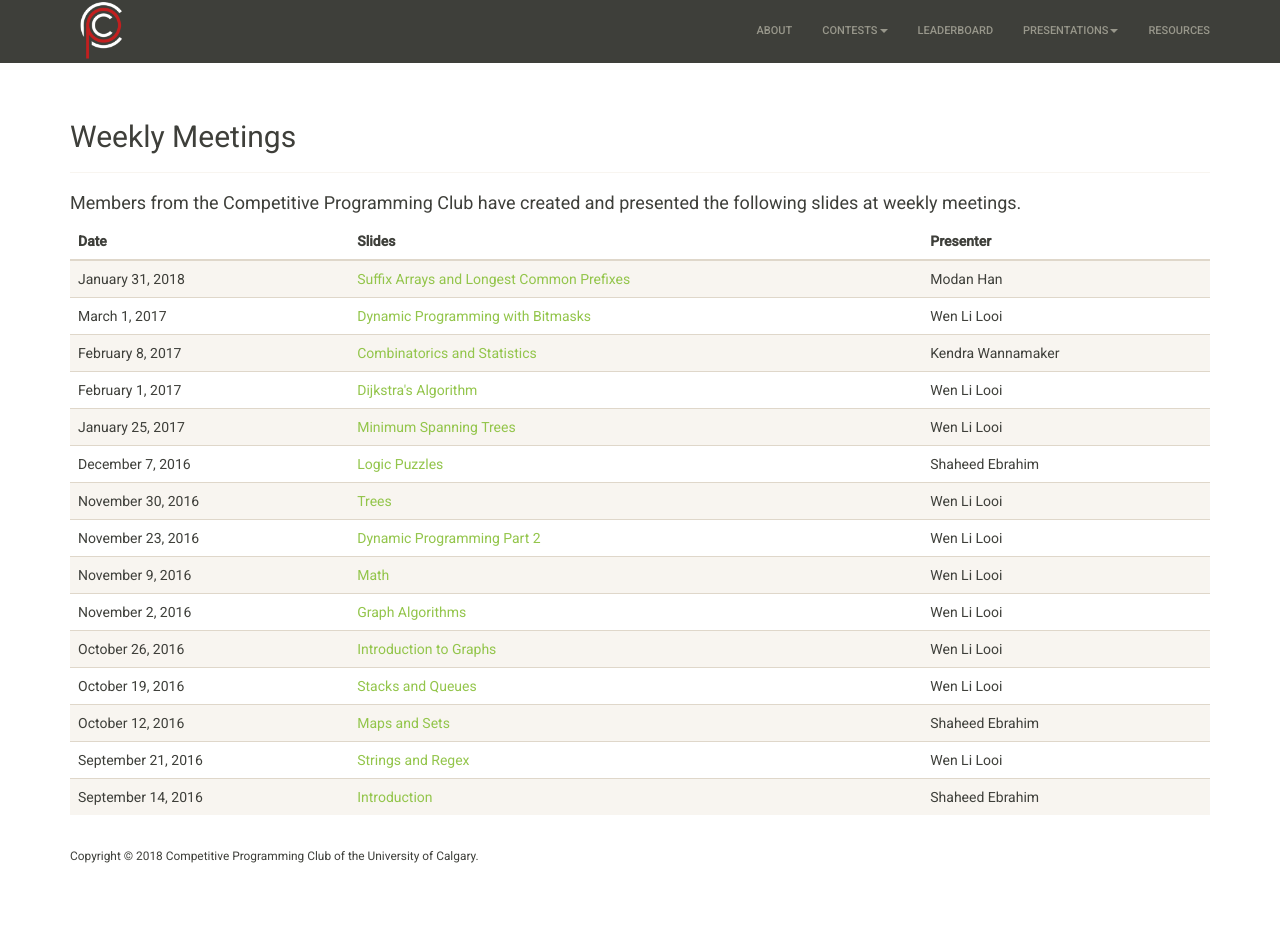
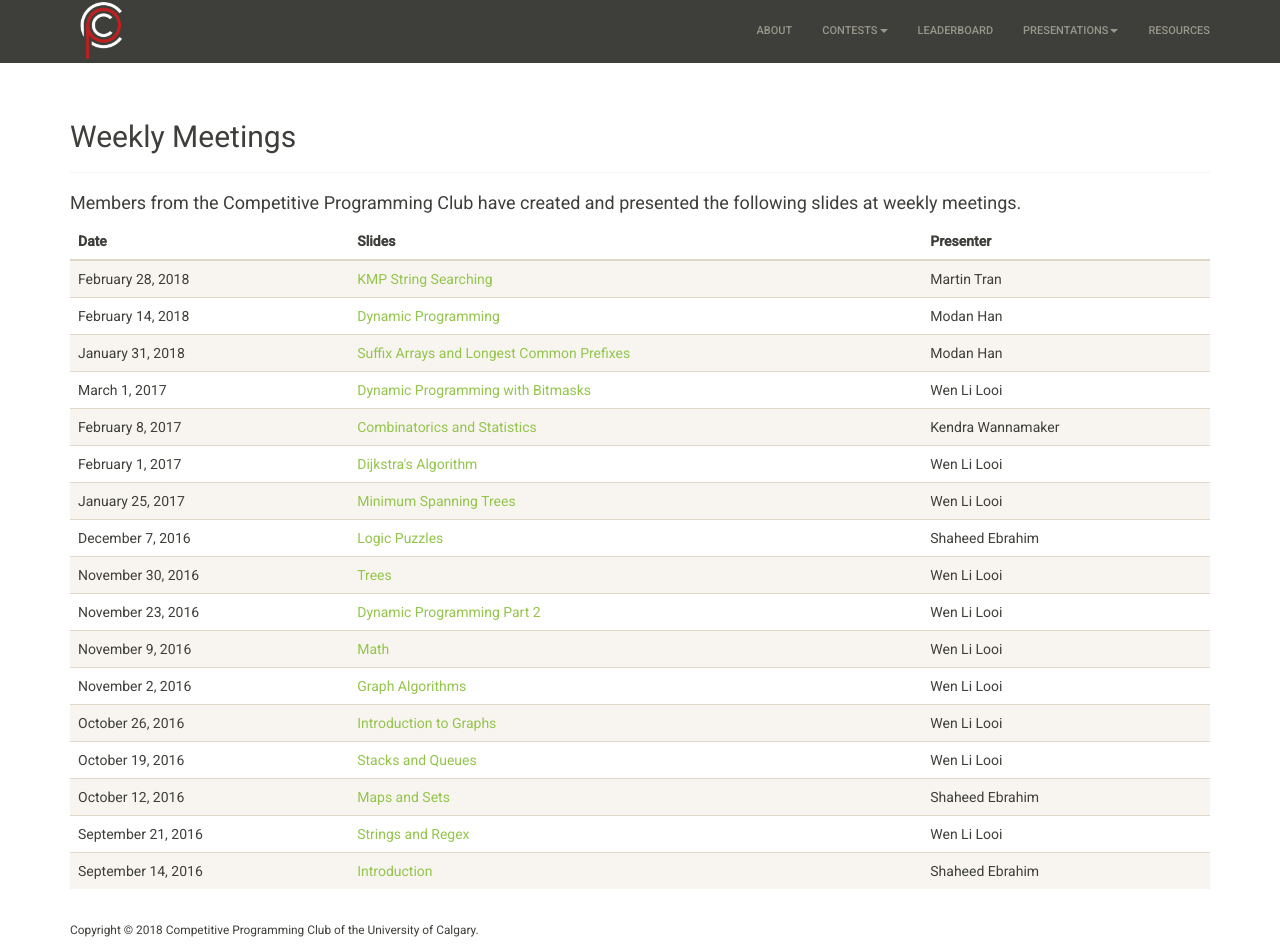
Before and after one commit to ProblemSolvingClub/psc-website, a Jekyll site: the page built from presentations/weekly-meetings/index.html, in a window 1280 px wide and 949 px high. Built offline with Jekyll 4.4.1, drawn with Linux system fonts in a browser that asks for light colours; nearby versions of some CDN libraries.

Commit message:
Added weekly meeting powerpoints (DP & KMP)

```diff
--- a/presentations/weekly-meetings/index.html
+++ b/presentations/weekly-meetings/index.html
@@ -18,6 +18,16 @@ title: Lectures
       </tr>
     </thead>
     <tbody>
+      <tr>
+        <td> February 28, 2018 </td>
+        <td> <a href = "slides/winter2018/2018-02-28-KMP.pdf">KMP String Searching</a></td>
+        <td> Martin Tran </td>
+      </tr>
+      <tr>
+        <td> February 14, 2018 </td>
+        <td> <a href = "slides/winter2018/2018-02-14-DynamicProgramming.pdf">Dynamic Programming</a></td>
+        <td> Modan Han </td>
+      </tr>
       <tr>
         <td> January 31, 2018 </td>
         <td> <a href = "slides/winter2018/2018-01-31-SuffixArray.pdf">Suffix Arrays and Longest Common Prefixes</a></td>
```
Also changed, not shown: 2 other files.
